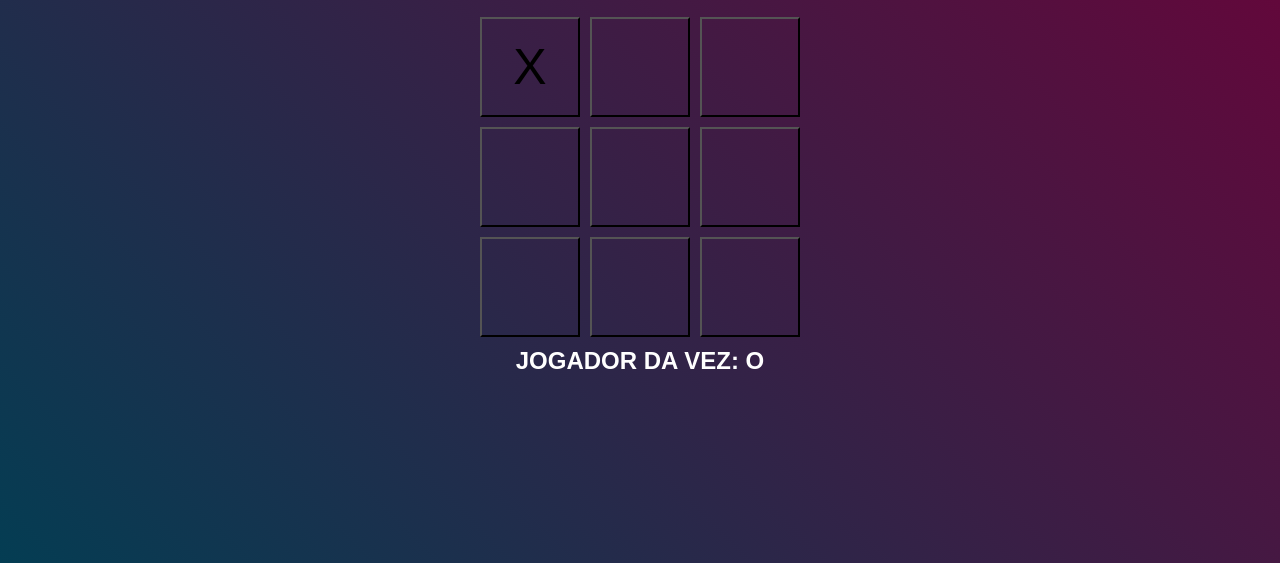
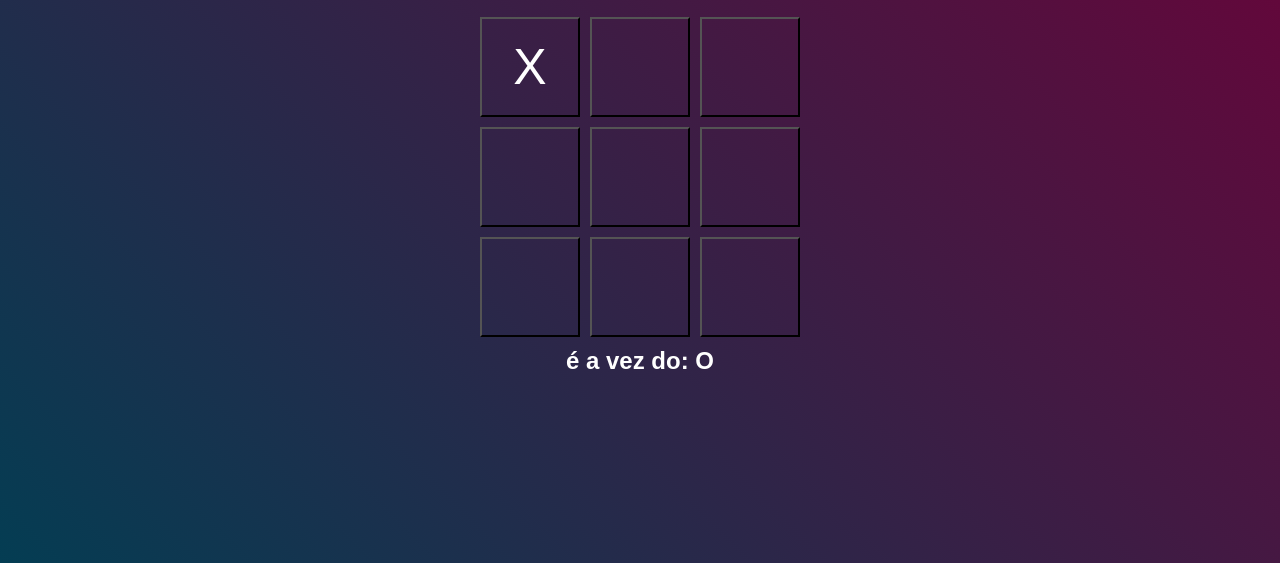
Before and after one commit to Aneyyy/jogo_da_velha, a plain HTML site: page index.html in a window 1280 px wide. Both pictures are taken after a click on the button 530 px from the left and 303 px from the top of the page. Shown: the part 237-800 px from the top of the page. Drawn offline with Linux system fonts and the light colour scheme.

Commit message:
finalizado

```diff
--- a/script.js
+++ b/script.js
@@ -3,7 +3,7 @@ const currentPlayer = document.querySelector(".currentPlayer");
 let selected;
 let player = "X";
 
-let positions = [
+let position = [
     [1, 2, 3],
     [4, 5, 6],
     [7, 8, 9],
@@ -15,13 +15,14 @@ let positions = [
 ];
 
 function init() {
-  selected = [];
+    selected = []
 
-  currentPlayer.innerHTML = `JOGADOR DA VEZ: ${player}`;
+    currentPlayer.innerHTML = `A vez de: ${player}`;
 
     document.querySelectorAll(".game button").forEach((item) => {
         item.innerHTML = "";
         item.addEventListener("click", newMove);
+
     });
 }
 
@@ -38,7 +39,8 @@ function newMove(e) {
     }, [100]);
 
     player = player === "X" ? "O" : "X";
-  currentPlayer.innerHTML = `JOGADOR DA VEZ: ${player}`;
+    currentPlayer.innerHTML = `é a vez do: ${player}`;
+
 }
 
 function check() {
@@ -49,16 +51,16 @@ function check() {
         .filter((item) => item[0] === playerLastMove)
         .map((item) => item[1]);
 
-  for (pos of positions) {
+    for (pos of position) {
         if (pos.every((item) => items.includes(item))) {
-      alert("O JOGADOR '" + playerLastMove + "' GANHOU!");
+            alert("O jogador '" + playerLastMove + "'Ganhou!!!");
             init();
             return;
         }
     }
 
     if (selected.filter((item) => item).length === 9) {
-    alert("DEU EMPATE!");
+        alert("Empate");
         init();
         return;
     }
--- a/style.css
+++ b/style.css
@@ -26,6 +26,8 @@ h1, h2{
     color: white;
 }
 
+
+
 hr{
     font-weight: bold;
     height: 3px;
@@ -45,5 +47,5 @@ hr{
     cursor: pointer;
     font-size: 50px;
     background: none;
-
+    color: white;
 }
```
Lines whose indentation alone changed are shown as unchanged.
